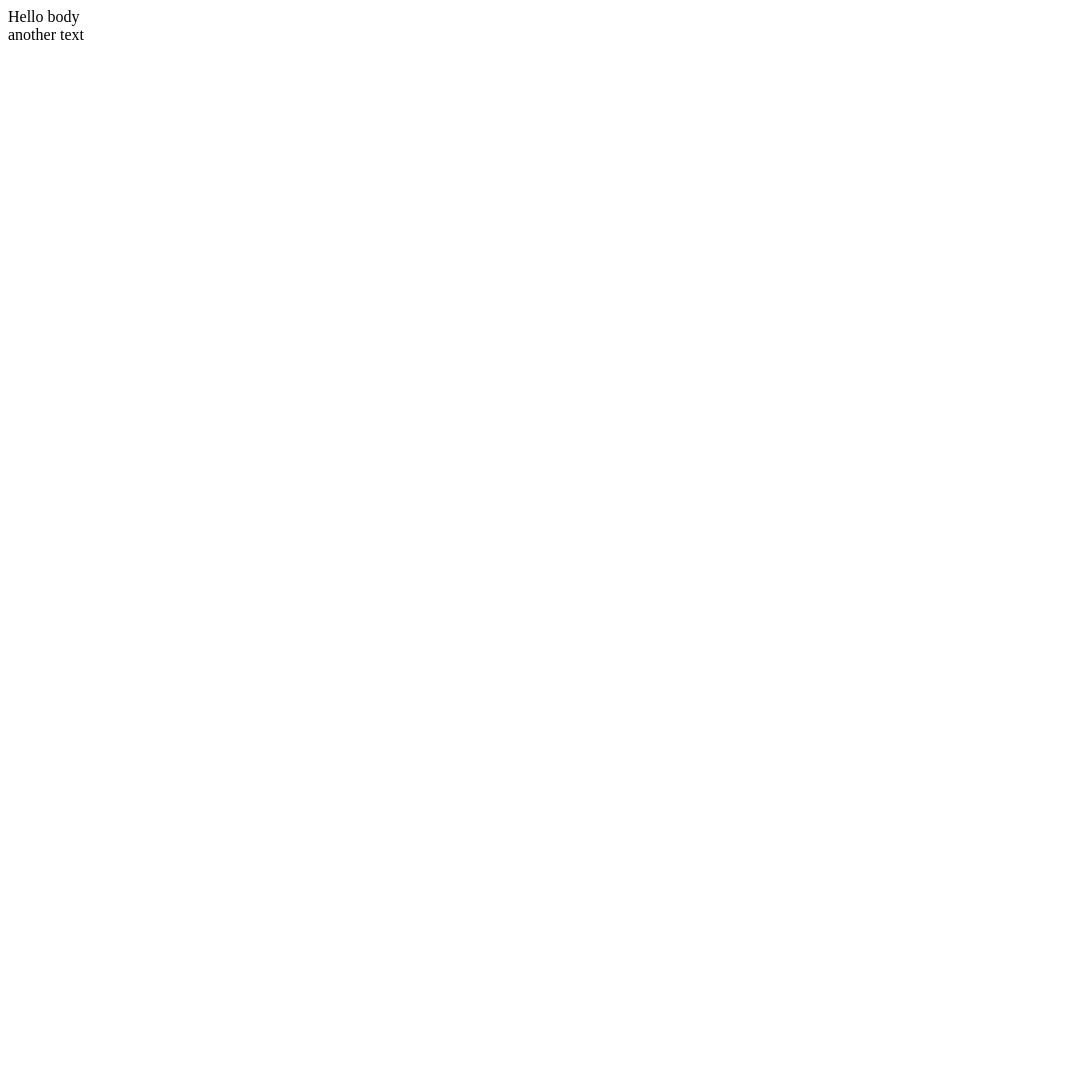
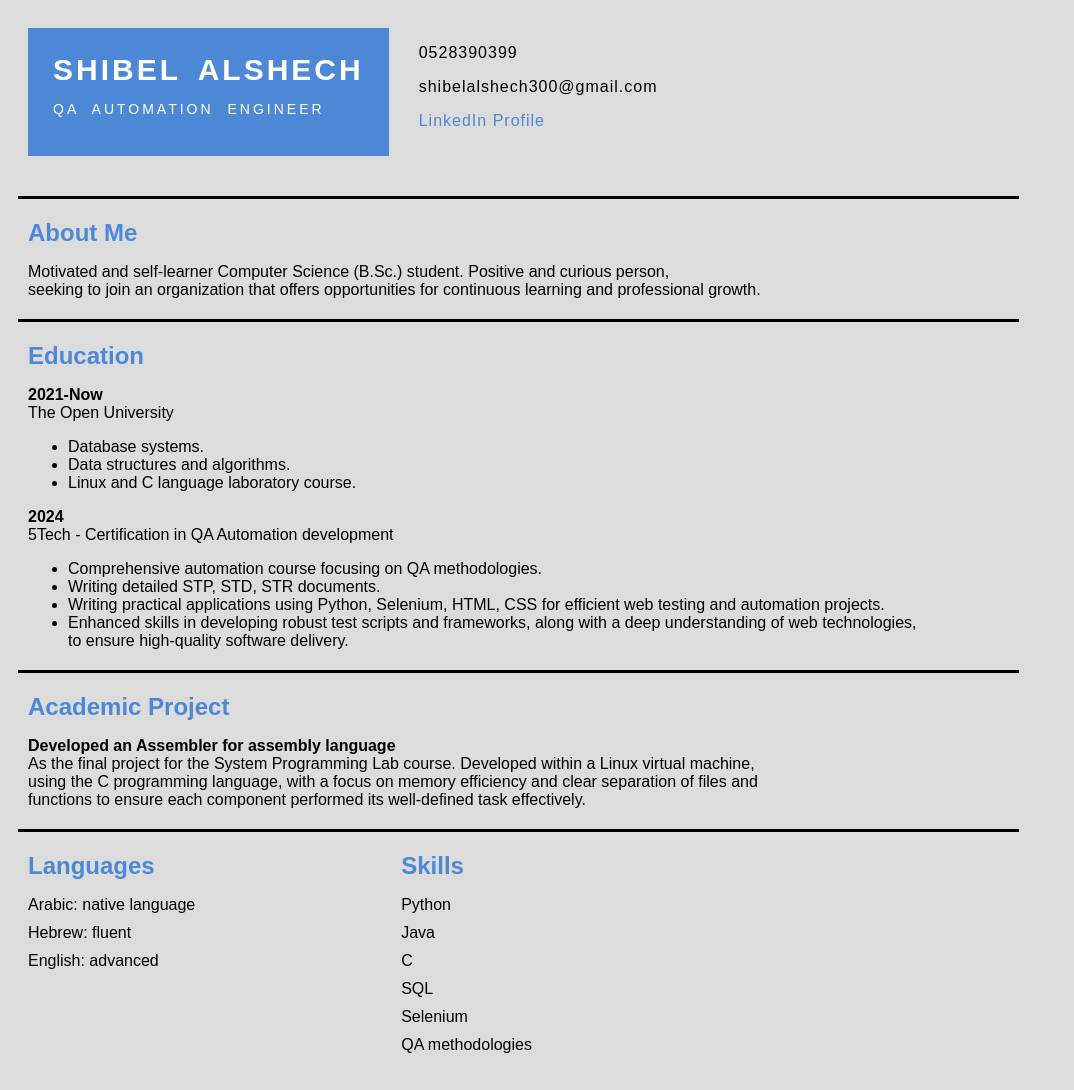
Before and after one commit to ShibelAl/QA-automation, a plain HTML site: page personal portfolio/index.html in a window 1280 px wide. Shown: the whole page, without its empty margins (0-1074 px from the left). Before the commit the page ends 800 px from the top, so only its background shows below. Drawn offline with Linux system fonts and the light colour scheme.

Commit message:
personal portfolio

```diff
--- a/personal portfolio/index.html
+++ b/personal portfolio/index.html
@@ -1,12 +1,86 @@
 <!DOCTYPE html>
 <html lang="en">
-    <head>
-        <title>
-            Hello title
-        </title>
-    </head>
-    <body>
-        Hello body<br>
-        another text
-    </body>
-</html>
+
+<head>
+    <meta charset="UTF-8">
+    <meta name="viewport" content="width=device-width, initial-scale=1.0">
+    <title>Contact Information</title>
+    <link rel="stylesheet" type="text/css" href="style.css">
+</head>
+
+<body>
+    <div class="upper-section">
+        <div class="banner">
+            <div class="banner_text">
+                <strong>SHIBEL ALSHECH</strong>
+            </div>
+            <div class="job"><p>QA AUTOMATION ENGINEER</p></div>
+        </div>
+        <div class="contact">
+            <p>0528390399</p>
+            <p>shibelalshech300@gmail.com<br></p>
+            <a href="https://www.linkedin.com/in/shibel-alshech-7501b4308/">LinkedIn Profile</a>
+        </div>
+    </div>
+
+    <div class="line"></div>
+
+    <div class="section">
+        <h2>About Me</h2>
+        <p>Motivated and self-learner Computer Science (B.Sc.) student. Positive and curious person,<br>
+        seeking to join an organization that offers opportunities for continuous learning and professional growth.</p>
+    </div>
+
+    <div class="line"></div>
+
+    <div class="section">
+        <h2>Education</h2>
+        <p><strong>2021-Now</strong><br>
+        The Open University<br>
+        <ul>
+            <li>Database systems.</li>
+            <li>Data structures and algorithms.</li>
+            <li>Linux and C language laboratory course.</li>
+        </ul></p>
+
+        <p><strong>2024</strong><br>
+        5Tech - Certification in QA Automation development<br>
+        <ul>
+            <li>Comprehensive automation course focusing on QA methodologies.</li>
+            <li>Writing detailed STP, STD, STR documents.</li>
+            <li>Writing practical applications using Python, Selenium, HTML, CSS for efficient web testing and automation projects.</li>
+            <li>Enhanced skills in developing robust test scripts and frameworks, along with a deep understanding of web technologies,<br>
+                to ensure high-quality software delivery.</li>
+        </ul></p>
+    </div>
+
+    <div class="line"></div>
+
+    <div class="section">
+        <h2>Academic Project</h2>
+        <p><strong>Developed an Assembler for assembly language</strong><br>
+        As the final project for the System Programming Lab course. Developed within a Linux virtual machine,<br>
+        using the C programming language, with a focus on memory efficiency and clear separation of files and<br>
+        functions to ensure each component performed its well-defined task effectively.</p>
+    </div>
+
+    <div class="line"></div>
+
+    <div class="section skills">
+        <div>
+            <h2>Languages</h2>
+            <ul>
+                <li>Arabic: native language</li>
+                <li>Hebrew: fluent</li>
+                <li>English: advanced</li>
+            </ul>
+        </div>
+        <div>
+            <h2>Skills</h2><p>
+            <ul>
+                <li>Python</li>
+                <li>Java</li>
+                <li>C</li>
+                <li>SQL</li>
+                <li>Selenium</li>
+                <li>QA methodologies</li></p>
--- /dev/null
+++ b/personal portfolio/style.css
@@ -0,0 +1,73 @@
+body {
+    background-color: gainsboro;
+    font-family: 'Quicksand', sans-serif;
+}
+
+.upper-section{
+    display: flex;
+    padding: 20px;
+}
+
+.banner{
+    background-color: rgb(76, 136, 214);
+    color: white;
+    padding: 25px;
+}
+
+.banner_text{
+    font-size: 30px;
+    word-spacing: 7px;
+    letter-spacing: 3px;
+}
+
+.job{
+    font-size: 14px;
+    word-spacing: 7px;
+    letter-spacing: 3px;
+}
+
+.contact{
+    margin-left: 30px;
+    letter-spacing: 1px;
+}
+
+.contact a{
+    color: rgb(76, 136, 214);
+    text-decoration: none;/*to remove the underline*/
+}
+
+.line{
+    height: 3px;
+    background: black;
+    margin-top: 20px;
+    margin-bottom: 20px;
+    margin-left: 10px;
+    margin-right: 20%;
+}
+
+.section{
+    padding-left: 20px;
+    margin-bottom: 20px; /*even though it's not necessary, the lines separate the sections*/
+}
+
+.section h2{
+    margin: 0;
+    color: rgb(76, 136, 214);
+}
+
+.skills{
+    display: flex;
+}
+
+.skills > div{ /*need to clarify, the '>' sign*/
+    width: 30%;
+}
+
+.skills ul{
+    list-style-type: none; /*to remove the dots of the <li>*/
+    padding: 0;
+}
+
+.skills ul li{
+    margin: 10px 0; /*the space between each two lines*/
+}
```
